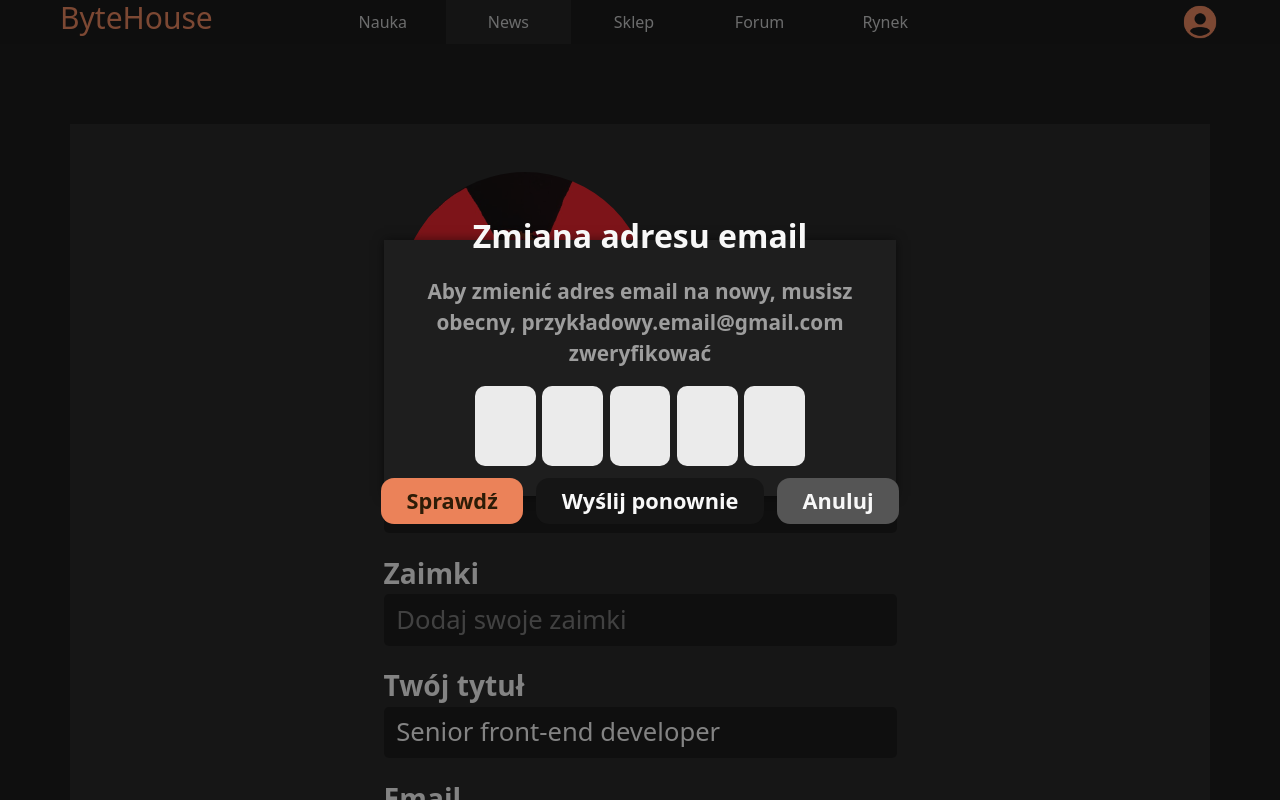
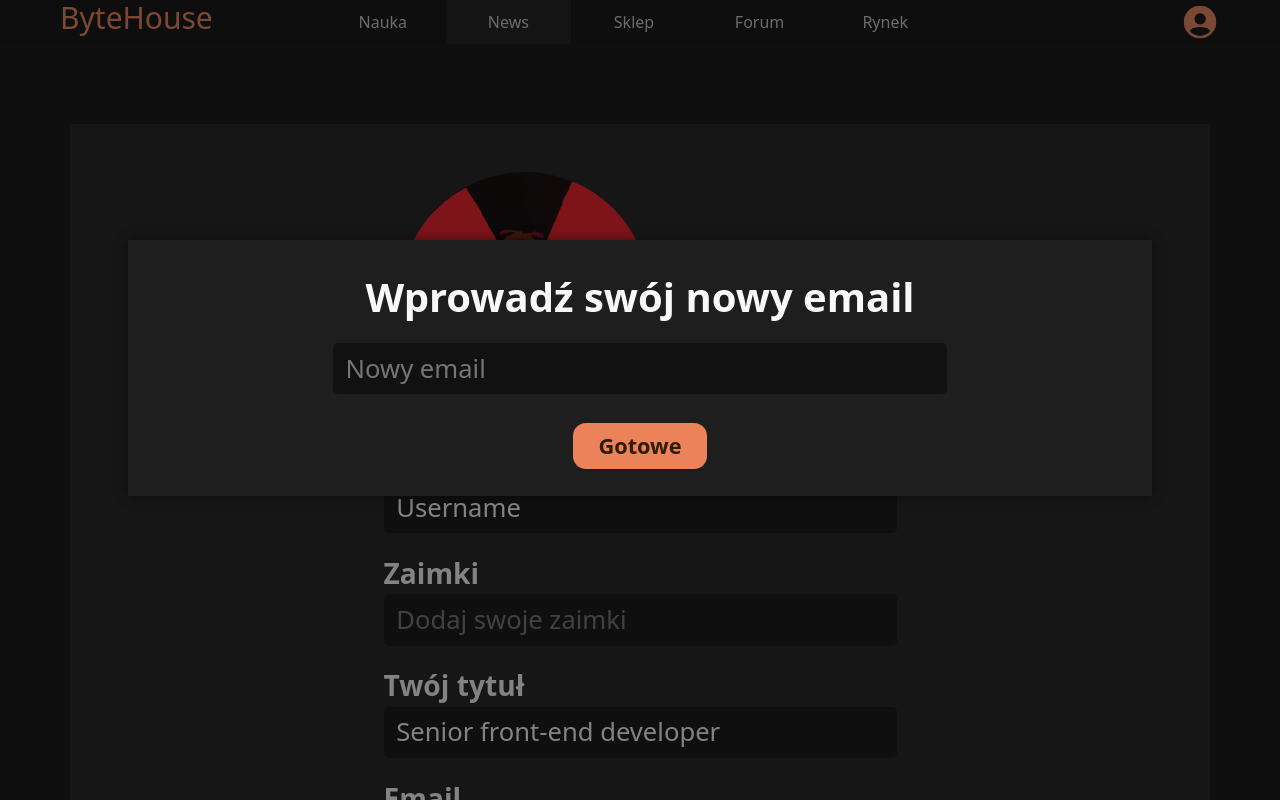
Before and after one commit to Czkafek/Project, a PHP site: page /edit_profile.html in a window 1280 px wide. Run offline with PHP 8.4, Linux system fonts and the light colour scheme.

Commit message:
porobiłem co nie co

```diff
--- a/edit_profile.css
+++ b/edit_profile.css
@@ -125,7 +190,8 @@
         border-radius: 13px;
     }
     .information-status textarea,
-    .zmiany-text {
+    .zmiany-text,
+    .new-email input {
         font-size: 2vw;
         border-radius: 5px;
     }
@@ -145,6 +211,21 @@
     .zmiany-buttons input{
         padding: 0.5vw 2vw 0.5vw 2vw;
     }
+    .avatar-delete,
+    .email-change {
+        width: 80%;
+        height: 20vw;
+    }
+    .email-change-2 {
+        height: 30vw;
+    }
+    .email-change p:nth-child(2) {
+        font-size: 1.5rem;
+    }
+    .avatar-delete p,
+    .email-change p {
+        font-size: 2.5rem;
+    }
 }
 
 
@@ -439,8 +552,6 @@ main {
     transform: translate(-50%, 0);
     top: 30%;
     z-index: 100;
-    width: 40vw;
-    height: 10vw;
     display: flex;
     flex-direction: column;
     align-items: center;
@@ -453,9 +564,10 @@ main {
 .avatar-delete p,
 .email-change p {
     color: #f8f8f8;
-    font-size: 2rem;
     font-weight: 600;
     pointer-events: none;
+    padding: 0px;
+    margin: 0px;
 }
 .avatar-delete .buttons input:nth-child(1){
     background-color: #341010;
@@ -474,12 +586,8 @@ nav {
 
 
 
-.email-change {
-    height: 20vw;
-}
 
 .email-change p:nth-child(2) {
-    font-size: 1.3rem;
     color:#9D9D9D;
     text-align: center;
 }
@@ -532,8 +640,29 @@ input::-webkit-inner-spin-button {
     color: #f8f8f8;
     font-weight: 600;
 }
-.email-change .buttons input:nth-child(3) {
-    background-color:#555555;
+
+.email-change .buttons input:nth-child(1):disabled {
+    opacity: 0.8;
+    cursor: not-allowed;
+}
+
+.ver-code input:disabled{
+    background-color: #cccccc;
+    cursor: not-allowed;
+}
+
+
+.new-email {
+    display: flex;
+    justify-content: center;
+    padding-bottom: 1rem;
+    padding-top: 1rem;
+}
+.new-email input {
+    background-color: #111111;
+    border: none;
     color: #f8f8f8;
-    font-weight: 600;
+    outline: none;
+    padding: 0.5vw 1vw 0.5vw 1vw;
+    width: 60%;
 }
--- a/edit_profile.html
+++ b/edit_profile.html
@@ -45,24 +45,44 @@
     <section class="background"></section>
 
     <main>
-        <section class="container email-change pt-0">
+        <section class="email-change pt-0">
+            <p>Wprowadź swój nowy email</p>
+            <form action="">
+                <div class="new-email">
+                    <input type="text" placeholder="Nowy email">
+                </div>
+                <div class="buttons">
+                    <input type="submit" value="Gotowe">
+                </div>
+            </form>
+        </section>
+        <!--<section class="email-change pt-0">
+            <p>Zmiana adresu email</p>
+            <p>Potwierdź email w swojej poczcie</p>
+            <form action="">
+                <div class="buttons">
+                    <input type="submit" value="Gotowe">
+                    <input type="submit" value="Wyślij ponownie">
+                </div>
+            </form>
+        </section>-->
+        <!--<section class="container email-change email-change-2 pt-0">
             <p>Zmiana adresu email</p>
             <p>Aby zmienić adres email na nowy, musisz obecny, <span>przykładowy.email@gmail.com</span> zweryfikować</p>
             <form action="">
                 <div class="ver-code">
-                    <input type="number" id="number">
-                    <input type="number" id="number" disabled>
-                    <input type="number" id="number" disabled>
-                    <input type="number" id="number" disabled>
-                    <input type="number" id="number" disabled>
+                    <input type="text" id="number" required oninput="handleInput(1, event)" onkeydown="handleBackspace(1, event)">
+                    <input type="text" id="number" required oninput="handleInput(2, event)" onkeydown="handleBackspace(2, event)" disabled>
+                    <input type="text" id="number" required oninput="handleInput(3, event)" onkeydown="handleBackspace(3, event)" disabled>
+                    <input type="text" id="number" required oninput="handleInput(4, event)" onkeydown="handleBackspace(4, event)" disabled>
+                    <input type="text" id="number" required oninput="handleInput(5, event)" onkeydown="handleBackspace(5, event)" disabled>
                 </div>
                 <div class="buttons">
-                    <input type="submit" value="Sprawdź" id="button">
-                    <input type="submit" value="Wyślij ponownie">
+                    <input type="submit" value="Sprawdź" class="verifyBtn" id="button" disabled>
                     <input type="submit" value="Anuluj">
                 </div>
             </form>
-        </section>
+        </section>-->
         <!-- <section class="container avatar-delete pt-0">
             <p>Czy na pewno chcesz usunąć swój avatar?</p>
             <div class="buttons">
--- a/edit_profile.js
+++ b/edit_profile.js
@@ -0,0 +1,33 @@
+const handleInput = (inputNumber) => {
+    const currentInput = document.querySelector(`.ver-code input:nth-child(${inputNumber})`);
+    const nextInput = document.querySelector(`.ver-code input:nth-child(${inputNumber + 1})`);
+
+    if(currentInput.value.length === 1 && nextInput) {
+        nextInput.disabled = false;
+        nextInput.focus();
+    }
+
+    const allInputsFilled = Array.from(document.querySelectorAll('.ver-code input')).every(input => input.value.length === 1);
+
+    const verifyBtn = document.querySelector('.verifyBtn');
+    verifyBtn.disabled = !allInputsFilled;
+}
+
+const handleBackspace = (inputNumber, event) => {
+    if(event.key === "Backspace") {
+        const currentInput = document.querySelector(`.ver-code input:nth-child(${inputNumber})`);
+        const prevInput = document.querySelector(`.ver-code input:nth-child(${inputNumber - 1})`);
+
+        if(currentInput.value.length === 0 && prevInput) {
+            currentInput.disabled = true;
+            currentInput.value = "";
+            prevInput.focus();
+        }
+
+        const allInputsFilled = Array.from(document.querySelectorAll('.ver-code input')).every(input => input.value.length === 1);
+
+        const verifyBtn = document.querySelector('.verifyBtn');
+        verifyBtn.disabled = !allInputsFilled;
+
+    }
+}
```
Also changed, not shown: other parts of edit_profile.css (+105 -8 lines).
